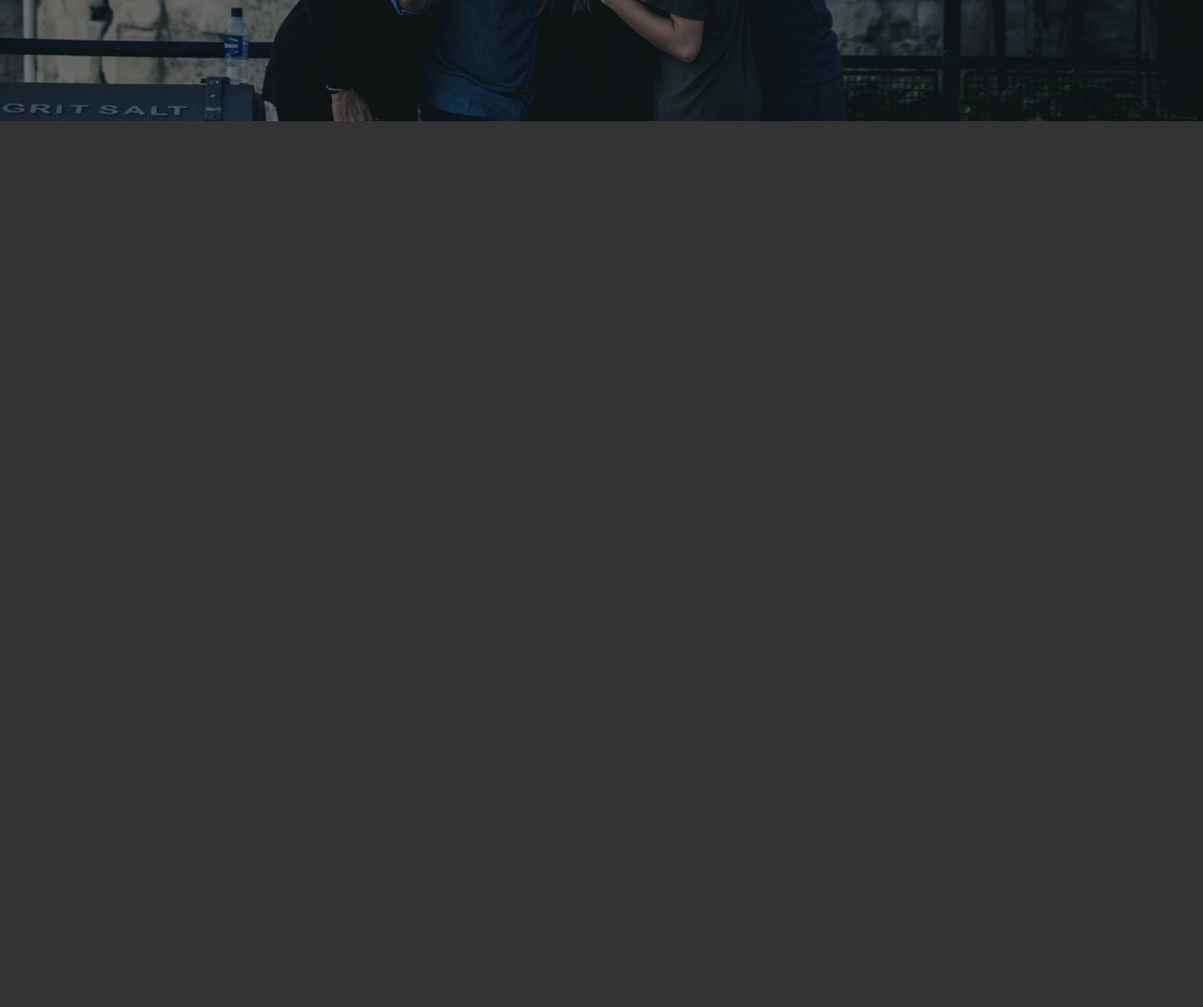
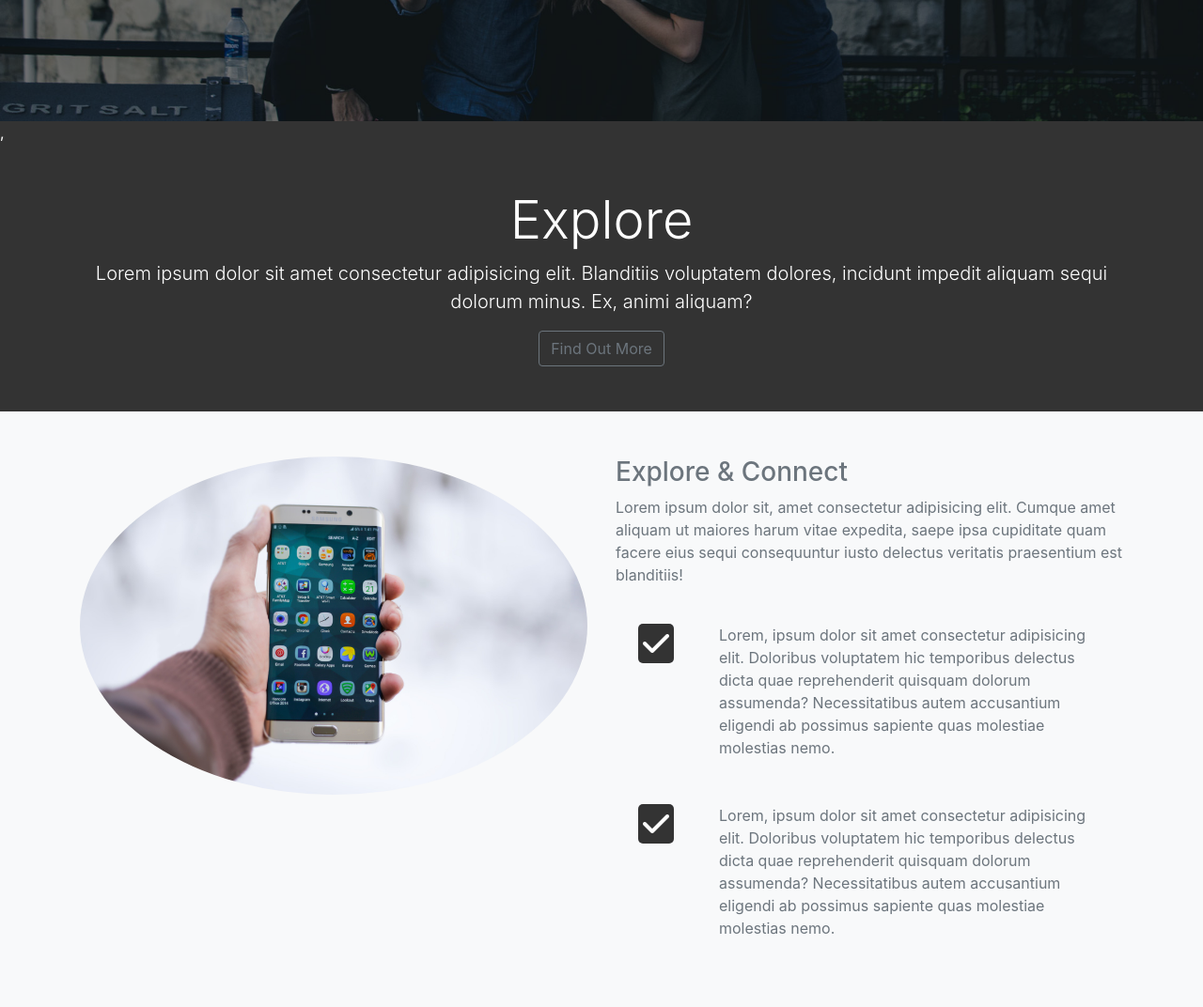
Before and after one commit to ThawHtin26/LoopLab_Social_Theme_BootStrap_Project, a plain HTML site: page index.html in a window 1280 px wide. Shown: the part 571-1643 px from the top of the page at 94% size. Before the commit the page ends 800 px from the top, so only its background shows below. Drawn offline with nearby package versions, Linux system fonts and the light colour scheme.

Commit message:
Explore head and section created

```diff
--- a/css/style.css
+++ b/css/style.css
@@ -29,3 +29,10 @@ body{
 #home-section .home-inner{
     padding-top: 150px;
 }
+
+#explore-section .fas,#share-section.fas{
+    background:#333;
+    color:white;
+    padding: 5px;
+    border-radius: 5px;
+}
--- a/index.html
+++ b/index.html
@@ -109,6 +109,53 @@
       </div>
     </div>
 
+    <!-- Explore HEAD -->
+    <section id="explore-head-section">
+        ,<div class="container">
+            <div class="row">
+                <div class="col text-center py-5">
+                    <h1 class="display-4">Explore</h1>
+                    <p class="lead">Lorem ipsum dolor sit amet consectetur adipisicing elit. Blanditiis voluptatem dolores, incidunt impedit aliquam sequi dolorum minus. Ex, animi aliquam?</p>
+                    <a href="#" class="btn btn-outline-secondary">Find Out More</a>
+                </div>
+            </div>
+        </div>
+    </section>
+
+    <!-- Explore Section -->
+    <section id="explore-section" class="bg-light text-muted py-5">
+        <div class="container">
+            <div class="row">
+                <div class="col-md-6">
+                    <img src="images/explore-section1.jpg" alt="" class="img-fluid mb-3 rounded-circle">
+                </div>
+                <div class="col-md-6">
+                    <h3>Explore & Connect</h3>
+                    <p>Lorem ipsum dolor sit, amet consectetur adipisicing elit. Cumque amet aliquam ut maiores harum vitae expedita, saepe ipsa cupiditate quam facere eius sequi consequuntur iusto delectus veritatis praesentium est blanditiis!</p>
+                    <div class="d-flex">
+                        <div class="p-4 align-self-start">
+                            <i class="fas fa-check fa-2x"></i>
+                        </div>
+                        <div class="p-4 align-self-end">
+                            Lorem, ipsum dolor sit amet consectetur adipisicing elit. Doloribus voluptatem hic temporibus delectus dicta quae reprehenderit quisquam dolorum assumenda? Necessitatibus autem accusantium eligendi ab possimus sapiente quas molestiae molestias nemo.
+                        </div>
+                    </div>
+
+                    <div class="d-flex">
+                        <div class="p-4 align-self-start">
+                            <i class="fas fa-check fa-2x"></i>
+                        </div>
+                        <div class="p-4 align-self-end">
+                            Lorem, ipsum dolor sit amet consectetur adipisicing elit. Doloribus voluptatem hic temporibus delectus dicta quae reprehenderit quisquam dolorum assumenda? Necessitatibus autem accusantium eligendi ab possimus sapiente quas molestiae molestias nemo.
+                        </div>
+                    </div>
+
+                </div>
+            </div>
+        </div>
+    </section>
+
+
     <script
       src="https://code.jquery.com/jquery-3.3.1.slim.min.js"
       integrity="sha384-q8i/X+965DzO0rT7abK41JStQIAqVgRVzpbzo5smXKp4YfRvH+8abtTE1Pi6jizo"
```
